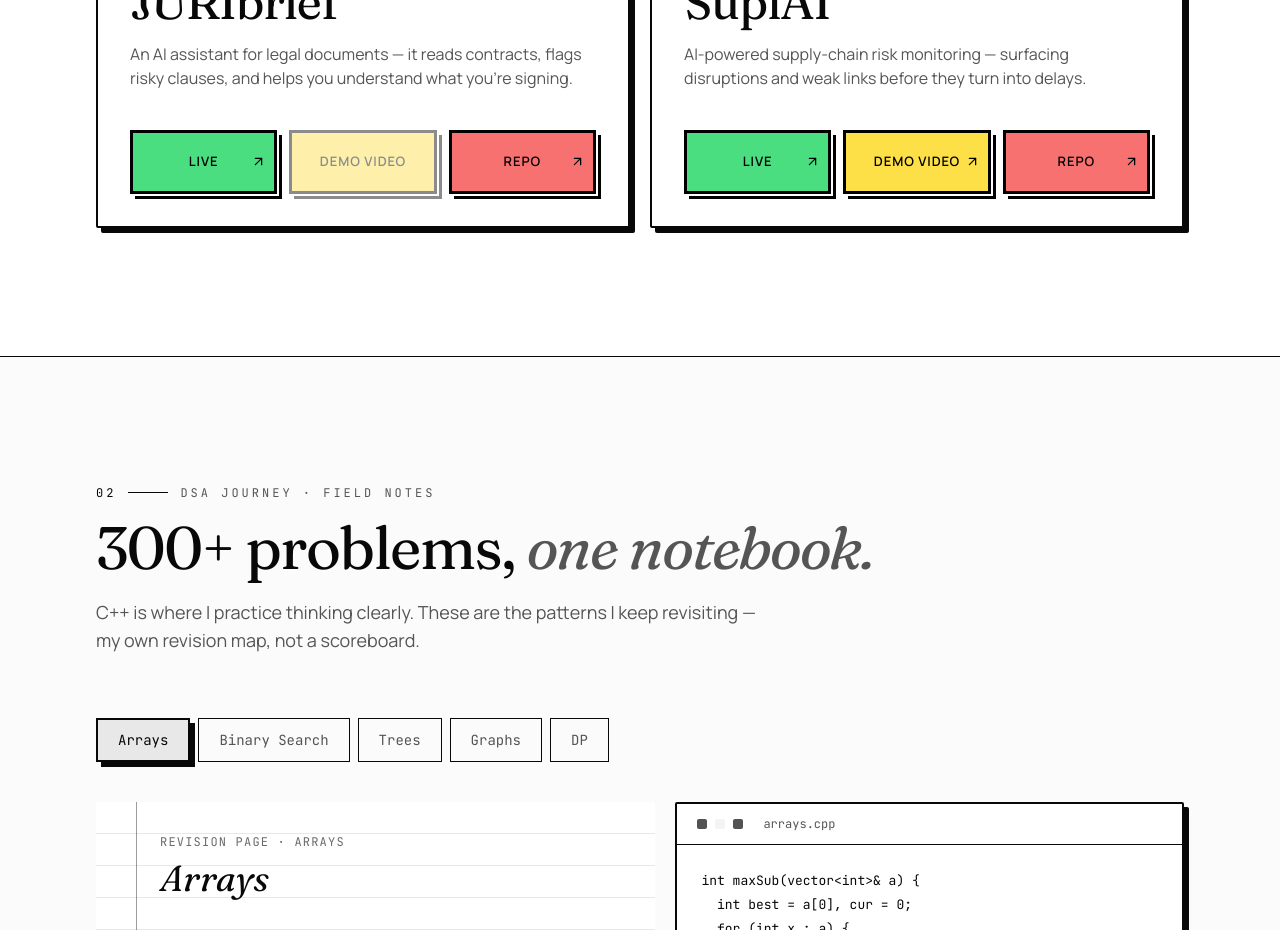
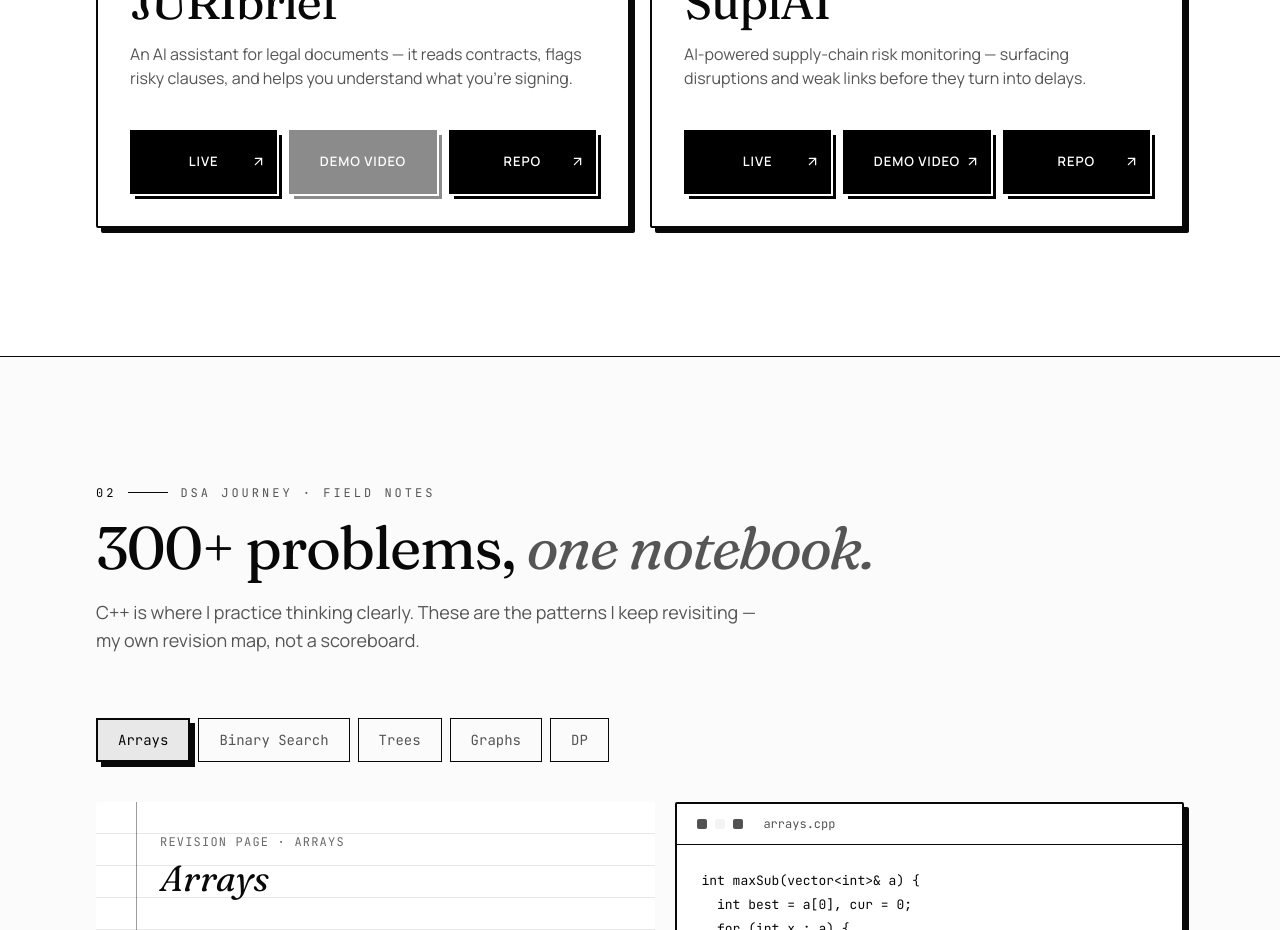
Before and after one commit to AVINASHTIWARI14/portfolio, a React (Vite) app: page / in a window 1280 px wide. Shown: the part 1220-2150 px from the top of the page. Built offline with nearby package versions, Linux system fonts and the light colour scheme.

Commit message:
Show project button colors only on hover

```diff
--- a/src/styles.css
+++ b/src/styles.css
@@ -196,9 +196,9 @@ a:not(.brutalist-button):hover {
   box-shadow: 5px 5px 0 #000;
   transition: transform .3s cubic-bezier(.25,.8,.25,1), box-shadow .3s cubic-bezier(.25,.8,.25,1), background-color .3s, color .3s, outline-color .3s;
 }
-.brutalist-button-live { background: #4ade80; }
-.brutalist-button-video { background: #fde047; }
-.brutalist-button-repo { background: #f87171; }
+.brutalist-button-live { background: #000; color: #fff; }
+.brutalist-button-video { background: #000; color: #fff; }
+.brutalist-button-repo { background: #000; color: #fff; }
 .brutalist-button::before {
   content: "";
   position: absolute;
@@ -218,9 +218,9 @@ a:not(.brutalist-button):hover {
   outline-color: #000;
   box-shadow: 8px 8px 0 #000;
 }
-.brutalist-button-live:hover { background: #4ade80; }
-.brutalist-button-video:hover { background: #fde047; }
-.brutalist-button-repo:hover { background: #f87171; }
+.brutalist-button-live:hover { background: #4ade80; color: #000; box-shadow: 8px 8px 0 #4ade80; }
+.brutalist-button-video:hover { background: #fde047; color: #000; box-shadow: 8px 8px 0 #fde047; }
+.brutalist-button-repo:hover { background: #f87171; color: #000; box-shadow: 8px 8px 0 #f87171; }
 .brutalist-button:active { transform: translate(3px,3px); box-shadow: 0 0 0 currentColor; transition-duration: .1s; }
 .brutalist-button-text {
   position: relative;
```
